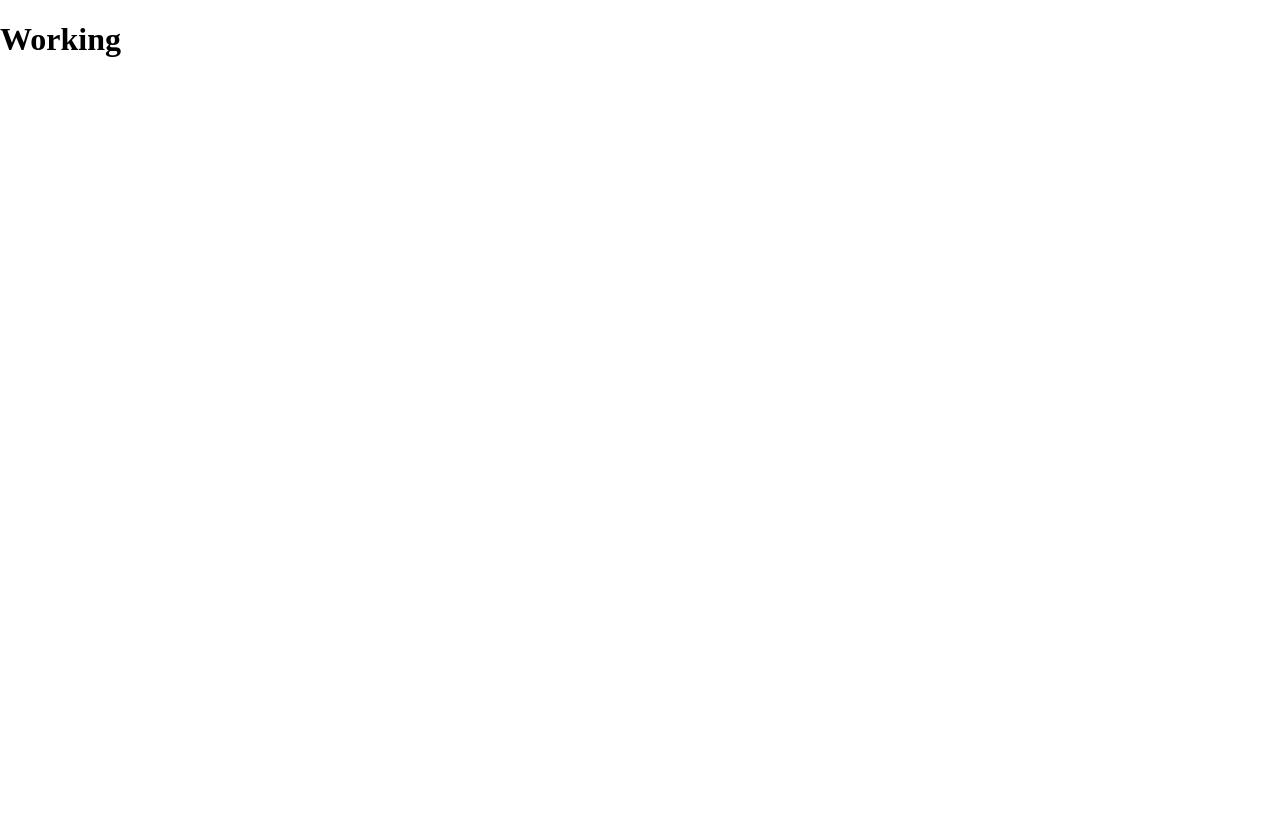
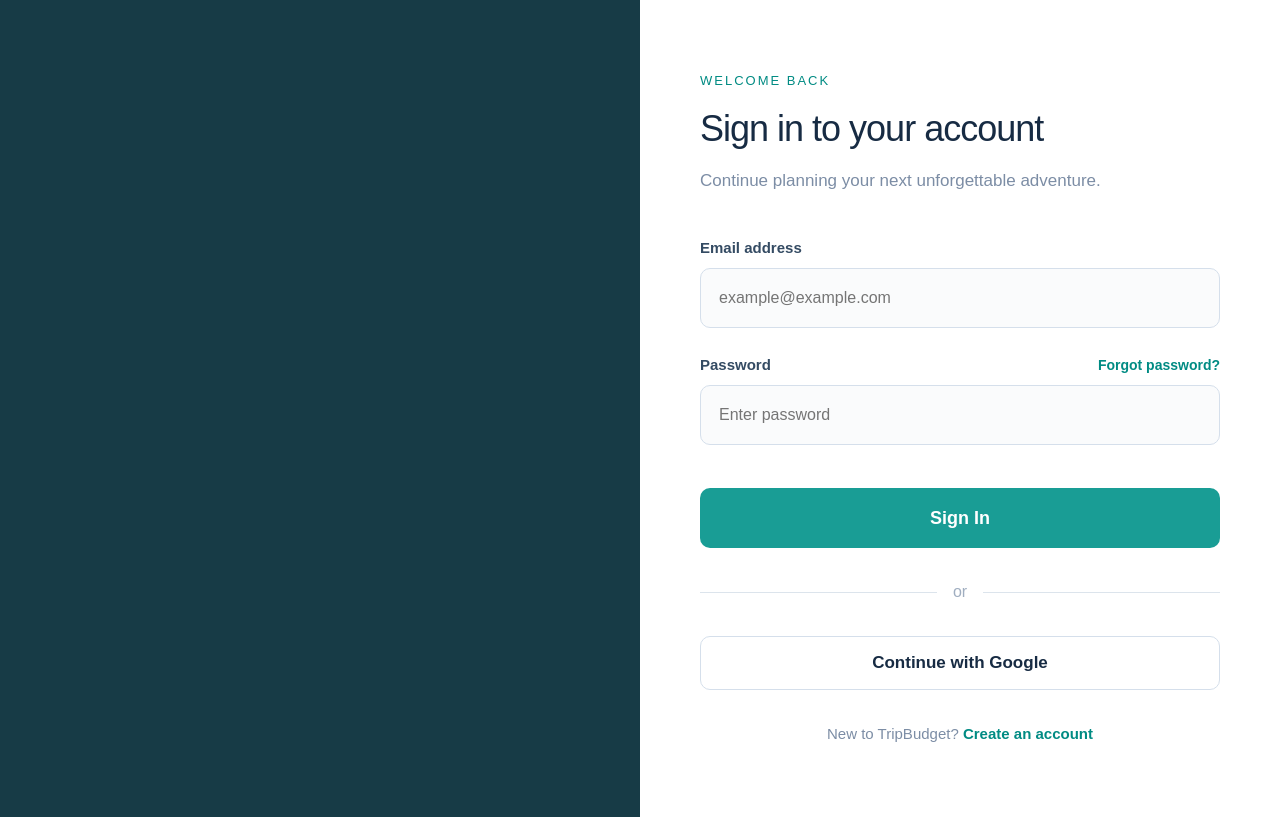
Before and after one commit to mahnoorshahidx/cs451-final-project, a React app in the folder frontend/: page / in a window 1280 px wide. Built offline with nearby package versions, Linux system fonts and the light colour scheme; the HTML template or start-up script is replaced by a standard one.

Commit message:
sign in page
implemented the UI features

```diff
--- a/frontend/src/App.jsx
+++ b/frontend/src/App.jsx
@@ -1,10 +1,10 @@
-
+import Login from "./pages/Login";
 
 function App() {
   return (
-    <div>
-      <h1>Working</h1>
-    </div>
+    <>
+    <Login />
+    </>
   );
 }
 export default App;
--- /dev/null
+++ b/frontend/src/pages/Login.jsx
@@ -0,0 +1,65 @@
+import "../styles/Login.css";
+
+function Login() {
+  return (
+    <div className="login-page">
+
+      {/* Left side - Travel image */}
+      <section className="login-left">
+      </section>
+
+      {/* Right side - Login form */}
+        <section className="login-right">
+        <div className="login-container">
+
+            <p className="welcome-text">WELCOME BACK</p>
+            <h1>Sign in to your account</h1>
+            <p className="login-subtitle">
+            Continue planning your next unforgettable adventure.
+            </p>
+
+            <form className="login-form">
+
+            <label htmlFor="email">Email address</label>
+            <input
+                id="email"
+                type="email"
+                placeholder="example@example.com"
+            />
+
+            <div className="password-header">
+                <label htmlFor="password">Password</label>
+                <a href="/forgot-password">Forgot password?</a>
+            </div>
+
+            <input
+                id="password"
+                type="password"
+                placeholder="Enter password"
+            />
+
+            <button type="submit" className="login-button">
+                Sign In
+            </button>
+
+            </form>
+
+            <div className="login-divider">
+            <span>or</span>
+            </div>
+
+            <button type="button" className="google-button">
+            Continue with Google
+            </button>
+
+            <p className="signup-text">
+            New to TripBudget?{" "}
+            <a href="/signup">Create an account</a>
+            </p>
+
+        </div>
+        </section>
+        </div>
+
+  );
+}export default Login;
--- /dev/null
+++ b/frontend/src/styles/Login.css
@@ -0,0 +1,193 @@
+/* Main two-column layout */
+.login-page {
+  display: flex;
+  width: 100%;
+  min-height: 100vh;
+  font-family: Arial, sans-serif;
+}
+
+/* Left image section */
+.login-left {
+  width: 50%;
+  min-height: 100vh;
+  background-color: #173b46;
+}
+
+/* Right login section */
+.login-right {
+  width: 50%;
+  min-height: 100vh;
+  background-color: #ffffff;
+
+  display: flex;
+  justify-content: center;
+  align-items: center;
+
+  padding: 60px;
+}
+
+/* Container for the form */
+.login-container {
+  width: 100%;
+  max-width: 535px;
+}
+
+/* Welcome text */
+.welcome-text {
+  color: #008b83;
+  font-size: 13px;
+  font-weight: 500;
+  letter-spacing: 2px;
+  margin-bottom: 20px;
+}
+
+/* Main heading */
+.login-container h1 {
+  color: #172b43;
+  font-size: 36px;
+  font-weight: 500;
+  letter-spacing: -1px;
+  margin: 0 0 16px;
+}
+
+/* Subtitle */
+.login-subtitle {
+  color: #7c8da5;
+  font-size: 17px;
+  line-height: 1.6;
+  margin-bottom: 45px;
+}
+
+/* Form layout */
+.login-form {
+  display: flex;
+  flex-direction: column;
+}
+
+/* Labels */
+.login-form label {
+  color: #344b63;
+  font-size: 15px;
+  font-weight: 700;
+  margin-bottom: 12px;
+}
+
+/* Input fields */
+.login-form input {
+  width: 100%;
+  height: 60px;
+  padding: 0 18px;
+  border: 1px solid #d5dfeb;
+  border-radius: 10px;
+  background-color: #fafbfc;
+
+  font-size: 16px;
+  color: #172b43;
+  outline: none;
+
+  margin-bottom: 28px;
+}
+
+.login-form input:focus {
+  border-color: #159b94;
+}
+
+/* Password and forgot password */
+.password-header {
+  display: flex;
+  justify-content: space-between;
+  align-items: center;
+  margin-bottom: 12px;
+}
+
+.password-header label {
+  margin-bottom: 0;
+}
+
+.password-header a {
+  color: #008b83;
+  text-decoration: none;
+  font-size: 14px;
+  font-weight: 600;
+}
+
+/* Sign in button */
+.login-button {
+  width: 100%;
+  height: 60px;
+  border: none;
+  border-radius: 10px;
+  background-color: #199d95;
+
+  color: white;
+  font-size: 18px;
+  font-weight: 700;
+  cursor: pointer;
+
+  margin-top: 15px;
+}
+
+.login-button:hover {
+  background-color: #12867f;
+}
+
+/* OR divider */
+.login-divider {
+  display: flex;
+  align-items: center;
+  gap: 16px;
+  color: #a0aec0;
+  margin: 35px 0;
+}
+
+.login-divider::before,
+.login-divider::after {
+  content: "";
+  height: 1px;
+  background-color: #dce4ec;
+  flex: 1;
+}
+
+/* Google button */
+.google-button {
+  width: 100%;
+  height: 54px;
+  border: 1px solid #d5dfeb;
+  border-radius: 10px;
+  background-color: white;
+
+  color: #172b43;
+  font-size: 17px;
+  font-weight: 600;
+  cursor: pointer;
+}
+
+/* Create account link */
+.signup-text {
+  text-align: center;
+  margin-top: 35px;
+  font-size: 15px;
+  color: #7c8da5;
+}
+
+.signup-text a {
+  color: #008b83;
+  text-decoration: none;
+  font-weight: 700;
+}
+
+/* Smaller screens */
+@media (max-width: 900px) {
+  .login-left {
+    display: none;
+  }
+
+  .login-right {
+    width: 100%;
+    padding: 30px;
+  }
+
+  .login-container h1 {
+    font-size: 30px;
+  }
+}
```
Also changed, not shown: frontend/src/pages/Signup.jsx (added).
